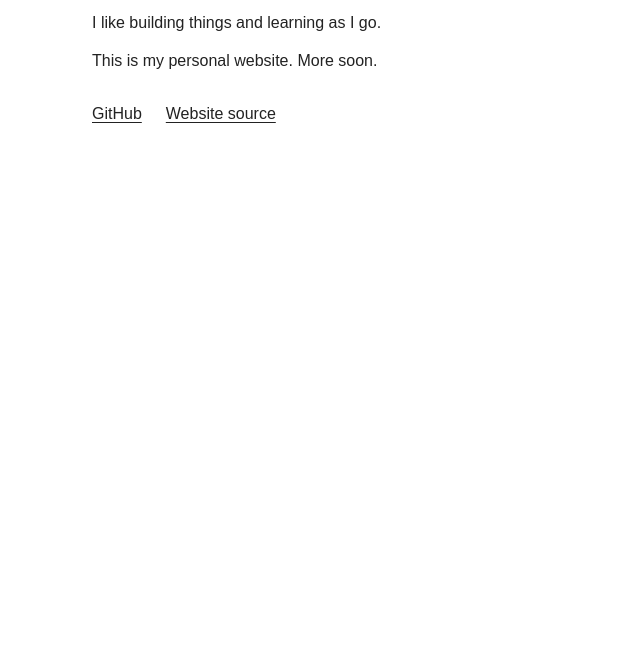
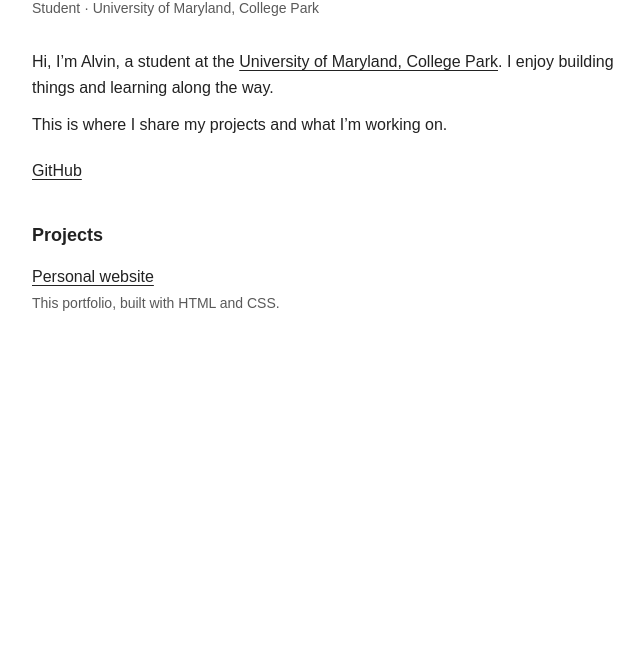
Before and after one commit to AlvinCheriyan1/AlvinCheriyan1.github.io, a plain HTML site: page index.html in a window 1280 px wide. Shown: the part 149-800 px from the top of the page, without its empty margins (308-952 px from the left). Drawn offline with Linux system fonts and the light colour scheme.

Commit message:
Adapt minimal portfolio for UMD student profile

```diff
--- a/index.html
+++ b/index.html
@@ -3,7 +3,7 @@
   <head>
     <meta charset="UTF-8">
     <meta name="viewport" content="width=device-width, initial-scale=1">
-    <meta name="description" content="Alvin Cheriyan’s personal website.">
+    <meta name="description" content="Alvin Cheriyan — student at the University of Maryland, College Park. Personal website and projects.">
     <meta name="theme-color" content="#ffffff">
     <title>Alvin Cheriyan</title>
     <link rel="stylesheet" href="styles.css">
@@ -11,12 +11,19 @@
   <body>
     <main>
       <h1>Alvin Cheriyan</h1>
-      <p>I like building things and learning as I go.</p>
-      <p>This is my personal website. More soon.</p>
-      <ul aria-label="Links">
-        <li><a href="https://github.com/AlvinCheriyan1">GitHub</a></li>
-        <li><a href="https://github.com/AlvinCheriyan1/AlvinCheriyan1.github.io">Website source</a></li>
-      </ul>
+      <p class="affiliation">Student · University of Maryland, College Park</p>
+
+      <p>Hi, I’m Alvin, a student at the <a href="https://www.umd.edu/">University of Maryland, College Park</a>. I enjoy building things and learning along the way.</p>
+      <p>This is where I share my projects and what I’m working on.</p>
+      <p class="profile-link"><a href="https://github.com/AlvinCheriyan1">GitHub</a></p>
+
+      <section aria-labelledby="projects-title">
+        <h2 id="projects-title">Projects</h2>
+        <!-- Add real coursework and personal projects here as they are ready to share. -->
+        <p><a href="https://github.com/AlvinCheriyan1/AlvinCheriyan1.github.io">Personal website</a><br>
+          <span class="description">This portfolio, built with HTML and CSS.</span>
+        </p>
+      </section>
     </main>
   </body>
 </html>
--- a/styles.css
+++ b/styles.css
@@ -12,14 +12,14 @@
 }
 
 main {
-  max-width: 480px;
+  max-width: 600px;
   margin: 100px auto;
   padding: 0 24px;
 }
 
 h1 {
-  margin: 0 0 24px;
-  font-size: 22px;
+  margin: 0 0 4px;
+  font-size: 26px;
   font-weight: 600;
 }
 
@@ -27,13 +27,29 @@
   margin: 0 0 12px;
 }
 
-ul {
-  display: flex;
-  flex-wrap: wrap;
-  gap: 12px 24px;
-  list-style: none;
-  margin: 28px 0 0;
-  padding: 0;
+.affiliation {
+  margin-bottom: 30px;
+  color: #595959;
+  font-size: 14px;
+}
+
+.profile-link {
+  margin-top: 20px;
+}
+
+section {
+  margin-top: 38px;
+}
+
+h2 {
+  margin: 0 0 14px;
+  font-size: 18px;
+  font-weight: 600;
+}
+
+.description {
+  color: #595959;
+  font-size: 14px;
 }
 
 a {
```
Also changed, not shown: 1 other file.
